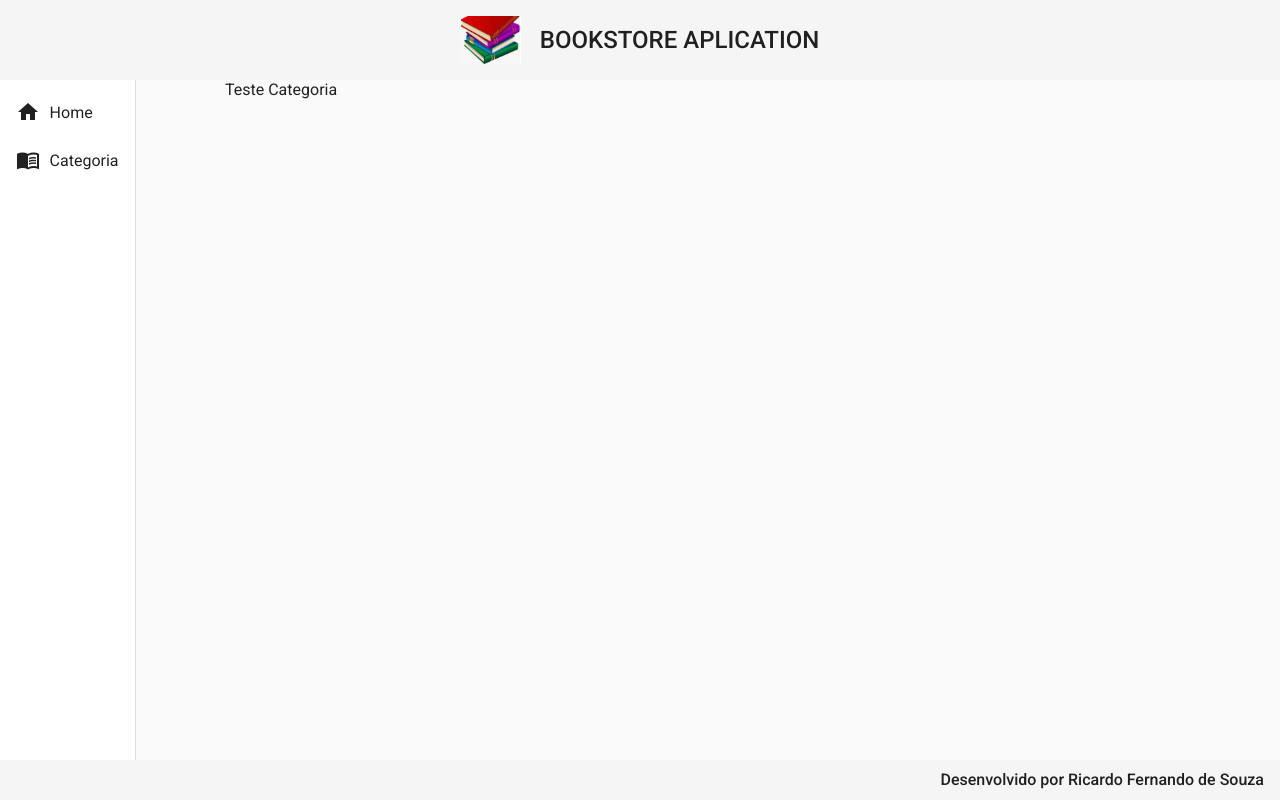
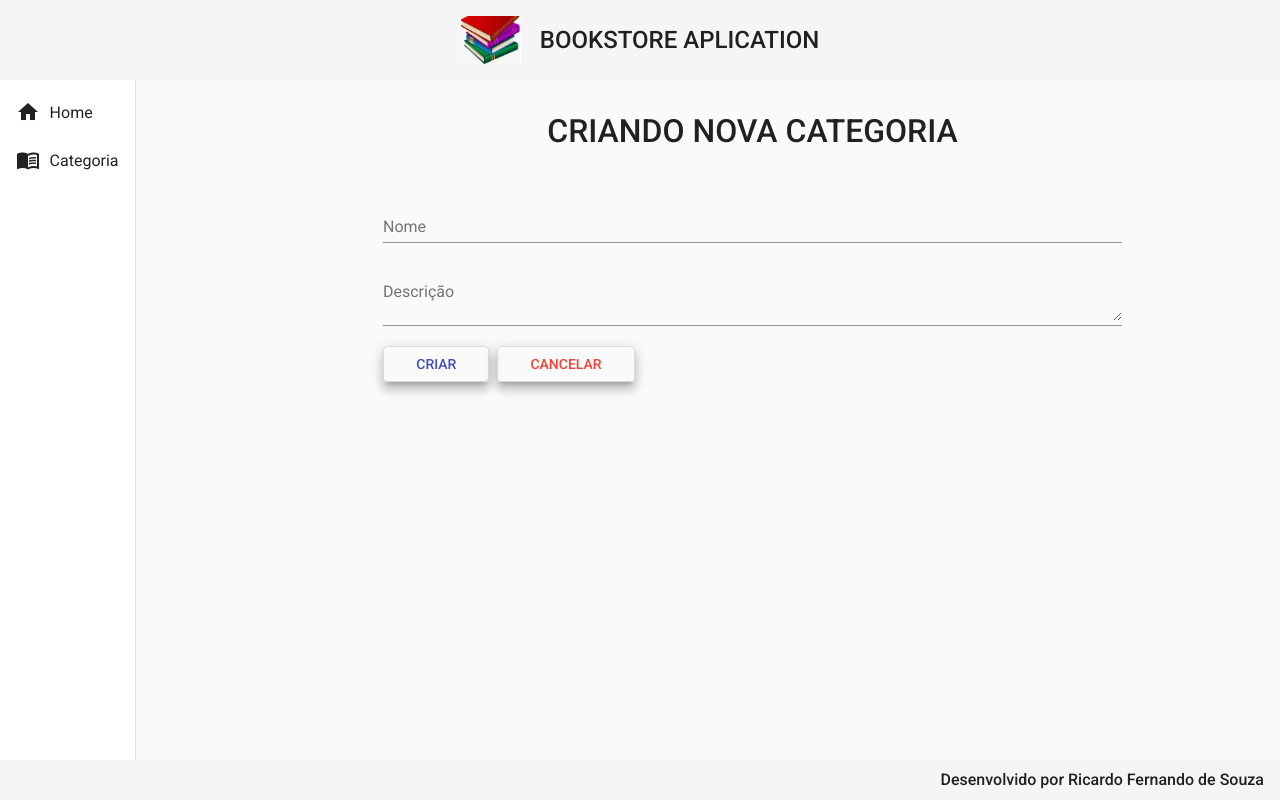
Before and after one commit to Ricardo2700324/bookstore-front, an Angular app: page /categorias/create in a window 1280 px wide. Built offline with nearby package versions, Linux system fonts and the light colour scheme.

Commit message:
Criando formulario e css para categoria create parte 2

```diff
--- a/src/app/components/views/categoria/categoria-create/categoria-create.component.css
+++ b/src/app/components/views/categoria/categoria-create/categoria-create.component.css
@@ -0,0 +1,26 @@
+form{
+    text-align: center;
+    width: 70%;
+    margin: 2rem auto 0 auto;
+}
+
+h1{
+    font-size: 2rem;
+    font-weight: 500;
+    margin-bottom: 3rem;
+}
+
+.form{
+    width: 100%;
+}
+
+.buttons{
+    width: 100%;
+    text-align: start;
+}
+
+button{
+    margin-right: .5rem;
+    padding-right: 2rem;
+    padding-left: 2rem;
+}
--- a/src/app/components/views/categoria/categoria-create/categoria-create.component.html
+++ b/src/app/components/views/categoria/categoria-create/categoria-create.component.html
@@ -1 +1,18 @@
-Teste Categoria
+<form>
+    <h1>CRIANDO NOVA CATEGORIA</h1>
+
+    <mat-form-field class="form">
+        <mat-label>Nome</mat-label>
+        <input matInput type="text" name="nome" placeholder="Ex. Computação">
+    </mat-form-field>
+    <mat-form-field class="form">
+        <mat-label>Descrição</mat-label>
+        <textarea matInput type="text" name="descricao" placeholder="Ex. Livros de computação"></textarea>
+    </mat-form-field>
+
+    <div class="buttons">
+        <button class="mat-elevation-z8"  mat-stroked-button color="primary">CRIAR</button>
+        <button class="mat-elevation-z8"  mat-stroked-button color="warn">CANCELAR</button>
+    </div>
+
+</form>
```
Also changed, not shown: src/app/app.module.ts (+8 -2 lines).
